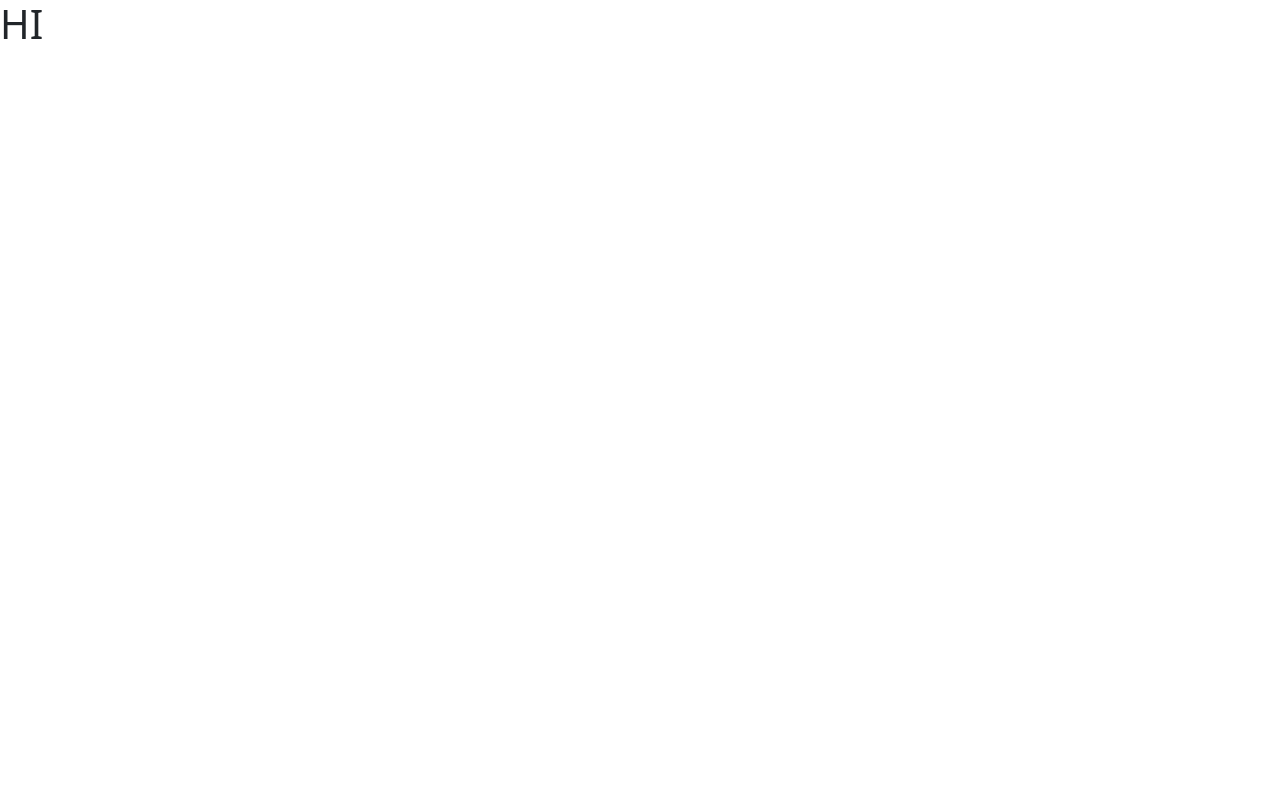
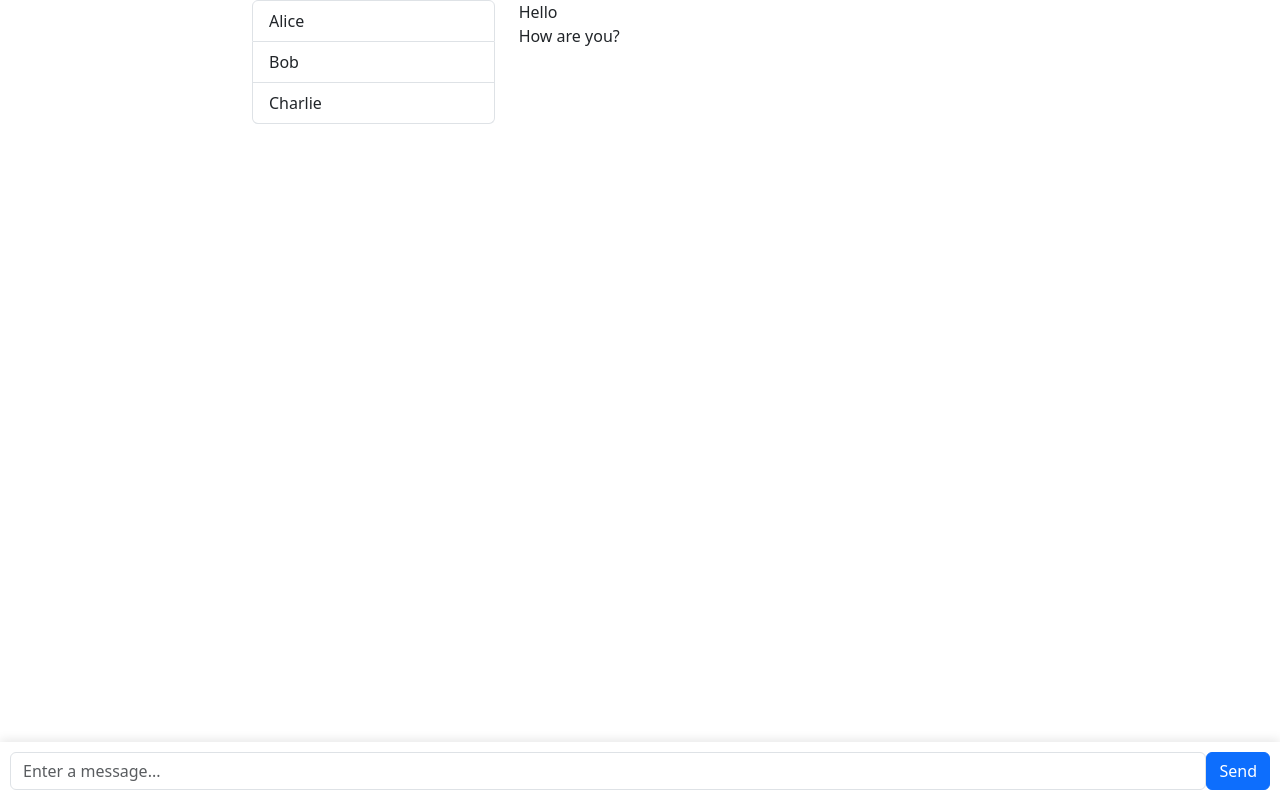
Before and after one commit to aaron-yang799/Web_Dev_Final_Project, a React (Create React App) app in the folder frontend/: page /home in a window 1280 px wide. Built offline with nearby package versions, Linux system fonts and the light colour scheme; the HTML template or start-up script is replaced by a standard one.

Commit message:
Added crappy shell for the messaging page. Needs styling modification and communication with server js.

```diff
--- /dev/null
+++ b/frontend/src/Home.css
@@ -0,0 +1,19 @@
+.chat-window {
+    height: calc(100vh - 120px); /* Adjust based on your header/footer height */
+    overflow-y: auto;
+}
+
+.fixed-message-box {
+    position: fixed;
+    bottom: 0;
+    left: 0;
+    width: 100%;
+    padding: 10px;
+    background: #fff;
+    box-shadow: 0 -2px 10px rgba(0,0,0,0.1);
+}
+
+.container{
+    height: 100vh;
+    width: 100vh;
+}
--- a/frontend/src/Home.js
+++ b/frontend/src/Home.js
@@ -1,11 +1,68 @@
-import React from 'react'
+import React, { useState } from 'react';
+import { Container, Row, Col, ListGroup, Form, Button } from 'react-bootstrap';
+import "./Home.css";
 
 function Home() {
+
+  //example chats to show functionality
+  const [chats, setChats] = useState([
+    { id: 1, name: "Alice", messages: ["Hello", "How are you?"] },
+    { id: 2, name: "Bob", messages: ["Hey!", "What's up?"] },
+    { id: 3, name: "Charlie", messages: ["Hi", "See you later"] }
+  ]);
+
+  //manage state of selected convo and state of the message box.
+  const [selectedChat, setSelectedChat] = useState(chats[0]);
+  const [message, setMessage] = useState('');
+
+  const handleSelectChat = (chat) => {
+    setSelectedChat(chat);
+  };
+
+  const handleMessageChange = (event) => {
+    setMessage(event.target.value);
+  };
+
+  const handleSendMessage = () => {
+    const newMessages = [...selectedChat.messages, message];
+    const newChat = { ...selectedChat, messages: newMessages };
+    const updatedChats = chats.map(chat => chat.id === newChat.id ? newChat : chat);
+    setChats(updatedChats);
+    setSelectedChat(newChat);
+    setMessage('');
+  };
+
   return (
-    <div>
-      <h1>HI</h1>
-    </div>
-  )
+    <Container fluid className="container">
+      <Row>
+        <Col md={4}>
+          <ListGroup>
+            {chats.map(chat => (
+              <ListGroup.Item key={chat.id} onClick={() => handleSelectChat(chat)} action>
+                {chat.name}
+              </ListGroup.Item>
+            ))}
+          </ListGroup>
+        </Col>
+        <Col md={8}>
+          <div className="chat-window" style={{ height: '70%', overflowY: 'scroll' }}>
+            {selectedChat.messages.map((msg, index) => (
+              <div key={index}>{msg}</div>
+            ))}
+          </div>
+          <Form className="d-flex fixed-message-box">
+            <Form.Control
+              type="text"
+              value={message}
+              onChange={handleMessageChange}
+              placeholder="Enter a message..."
+            />
+            <Button variant="primary" onClick={handleSendMessage}>Send</Button>
+          </Form>
+        </Col>
+      </Row>
+    </Container>
+  );
 }
 
-export default Home
+export default Home;
```
